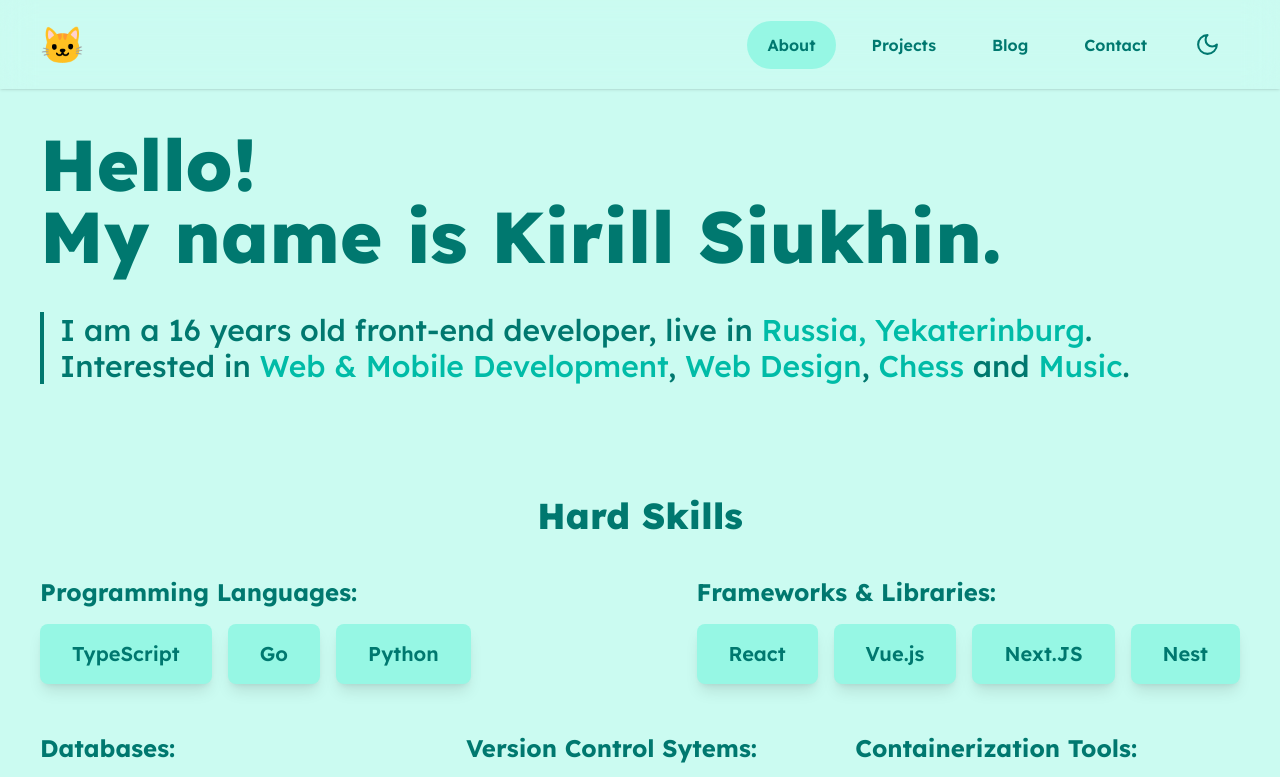
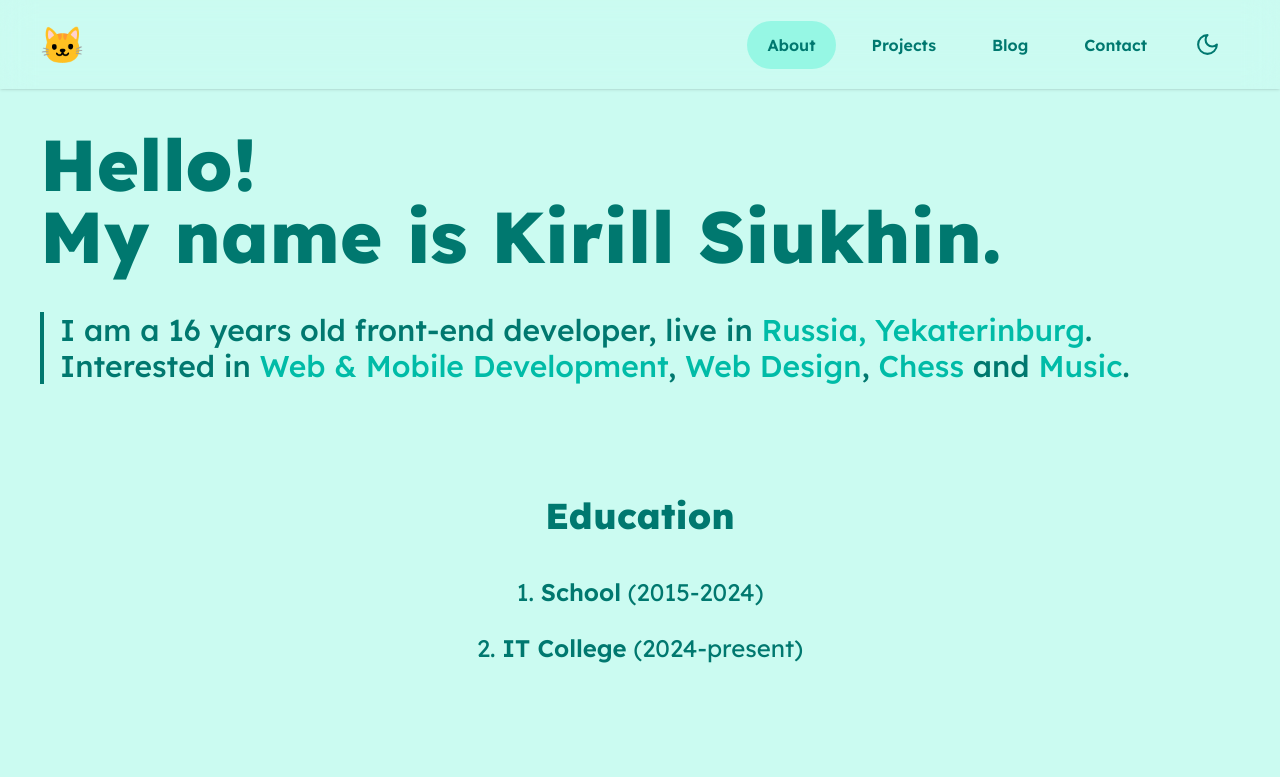
Before and after one commit to MisterKirill/website, a Next.js app: page / in a window 1280 px wide. Shown: the top 777 px of the page. Built offline with nearby package versions, Linux system fonts and the light colour scheme.

Commit message:
feat: add education

```diff
--- a/src/app/blog/page.tsx
+++ b/src/app/blog/page.tsx
@@ -4,7 +4,7 @@ import BlogPostCard from '@/components/BlogPostCard';
 
 export const metadata: Metadata = {
   title: 'Blog – Kirill Siukhin',
-  description: 'My blog posts.',
+  description: 'My blog.',
 };
 
 export default async function Blog() {
--- a/src/app/contact/page.tsx
+++ b/src/app/contact/page.tsx
@@ -17,19 +17,19 @@ export default function Page() {
       </span>
 
       <div className="flex gap-6 mt-6">
-        <a href="https://t.me/misterkirill1" className="transition-transform hover:scale-90">
+        <a href="https://t.me/misterkirill1" className="transition-transform hover:scale-90" title="Telegram">
           <FaTelegram size={50} />
         </a>
 
-        <a href="https://github.com/MisterKirill" className="transition-transform hover:scale-90">
+        <a href="https://github.com/MisterKirill" className="transition-transform hover:scale-90" title="GitHub">
           <FaGithub size={50} />
         </a>
 
-        <a href="https://misterkirill.bsky.social" className="transition-transform hover:scale-90">
+        <a href="https://misterkirill.bsky.social" className="transition-transform hover:scale-90" title="Bluesky">
           <FaBluesky size={50} />
         </a>
 
-        <a href="https://vk.ru/ksiukhin" className="transition-transform hover:scale-90">
+        <a href="https://vk.ru/ksiukhin" className="transition-transform hover:scale-90" title="VK">
           <FaVk size={50} />
         </a>
       </div>
--- a/src/app/layout.tsx
+++ b/src/app/layout.tsx
@@ -17,7 +17,7 @@ export default function RootLayout({
   return (
     <html lang="en" suppressHydrationWarning>
       <body className={`${lexend.variable} font-lexend bg-teal-100 dark:bg-teal-900 text-teal-700 dark:text-teal-200 antialiased transition-colors`}>
-        <ThemeProvider attribute="class" defaultTheme="light">
+        <ThemeProvider attribute="class">
           <div className="flex flex-col h-screen">
             <NavBar />
 
--- a/src/app/page.tsx
+++ b/src/app/page.tsx
@@ -24,6 +24,18 @@ export default function Page() {
         Interested in <Highlight>Web & Mobile Development</Highlight>, <Highlight>Web Design</Highlight>, <Highlight>Chess</Highlight> and <Highlight>Music</Highlight>.
       </span>
 
+      <h1 className="text-center font-extrabold text-4xl mt-28">Education</h1>
+
+      <div className="flex flex-col items-center">
+        <span className="mt-10 text-2xl">
+          1. <span className="font-semibold">School</span> (2015-2024)
+        </span>
+
+        <span className="mt-6 text-2xl">
+          2. <span className="font-semibold">IT College</span> (2024-present)
+        </span>
+      </div>
+
       <HardSkills />
 
       <SoftSkills />
```
